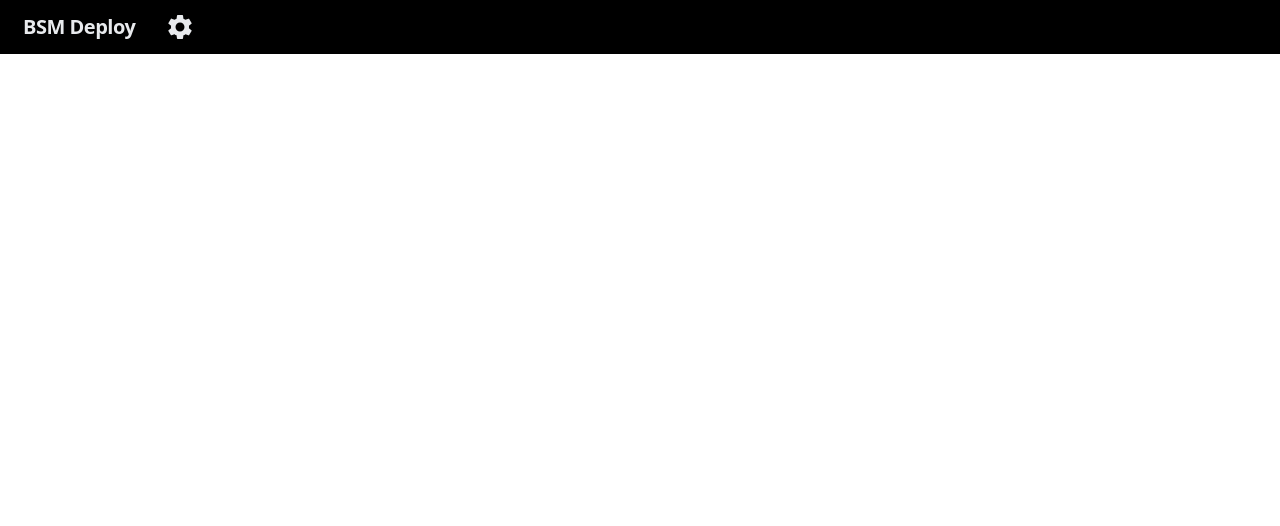
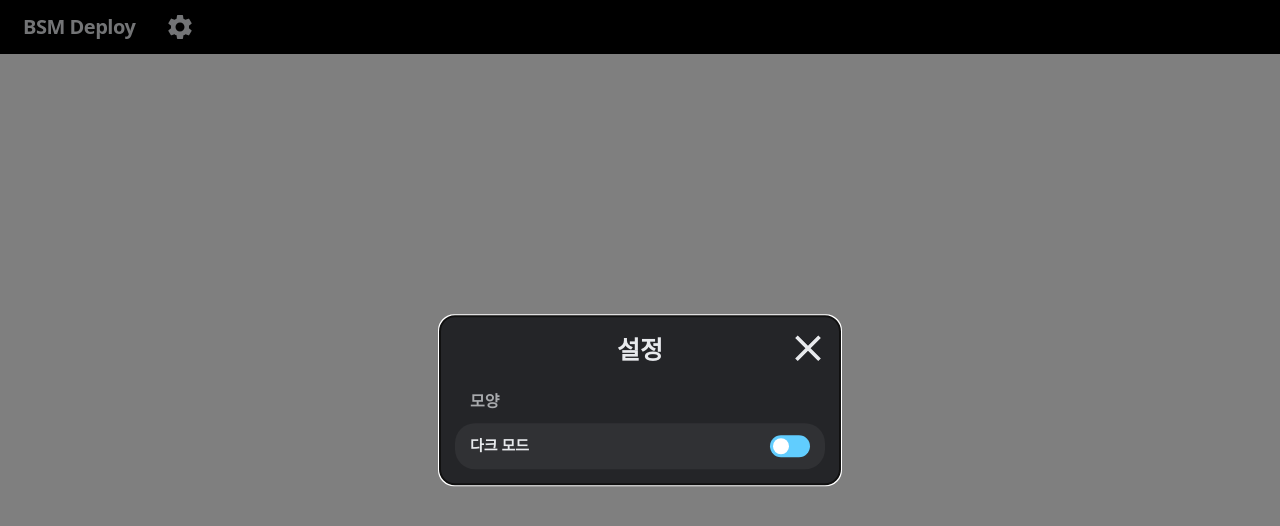
Before and after one commit to BSM-Deploy/BSM-Deploy-Frontend, a Next.js app: page / in a window 1280 px wide. Both pictures are taken after a click on the element 180 px from the left and 27 px from the top of the page. Shown: the top 526 px of the page. Built offline with nearby package versions, Linux system fonts and the light colour scheme.

Commit message:
FEAT :: Setting Modal 퍼블리싱

```diff
--- a/components/layout/Header.tsx
+++ b/components/layout/Header.tsx
@@ -1,17 +1,23 @@
 import Link from "next/link";
 import React from "react";
 import { Settings } from "@mui/icons-material";
+import { settingModalState } from "@/store/atoms/modals/settingModal";
+import { useRecoilState } from "recoil";
 
 function Header() {
+  const [settingModal, setSettingModal] = useRecoilState(settingModalState);
   return (
     <header className="bg-black p-[5px] h-[54px] flex items-center gap-2">
       <Link
         href="/"
-        className="header-button text-[2rem] font-bold h-full tracking-tight px-[1.8rem]"
+        className="gray-button text-[2rem] font-bold h-full tracking-tight px-[1.8rem]"
       >
         BSM Deploy
       </Link>
-      <div className="!w-[4.4rem] !h-[4.4rem] header-button">
+      <div
+        className="!w-[4.4rem] !h-[4.4rem] gray-button"
+        onClick={() => setSettingModal(true)}
+      >
         <Settings className="text-textLightGray !text-5xl" />
       </div>
     </header>
--- /dev/null
+++ b/components/modals/SettingModal.tsx
@@ -0,0 +1,43 @@
+import { settingModalState } from "@/store/atoms/modals/settingModal";
+import { Modal } from "@mui/material";
+import React, { useEffect, useState } from "react";
+import { useRecoilState } from "recoil";
+import { MdClear } from "react-icons/md";
+
+function SettingModal() {
+  const [settingModal, setSettingModal] = useRecoilState(settingModalState);
+  const [mount, setMount] = useState(false);
+  useEffect(() => {
+    setMount(true);
+
+    return () => setMount(false);
+  }, []);
+  return (
+    <Modal open={settingModal} onClose={() => setSettingModal(false)}>
+      <div className="w-[40rem] flex p-6 rounded-3xl flex-col bg-modalBackground top-1/2 left-1/2 -translate-y-1/2 -translate-x-1/2 absolute">
+        <h1 className="text-textLightGray text-[2.5rem] font-bold text-center">
+          설정
+        </h1>
+        <button
+          className="gray-button absolute top-4 right-4"
+          onClick={() => setSettingModal(false)}
+        >
+          <MdClear className="text-textLightGray" size={44} />
+        </button>
+        <div>
+          <h3 className="text-textDarkGray text-[1.6rem] px-6 pt-8 pb-4 font-bold">
+            모양
+          </h3>
+          <div className="px-6 flex justify-between rounded-4xl bg-modalBlack h-[46px] items-center">
+            <span className="text-textLightGray font-bold">다크 모드</span>
+            <div className="w-16 h-[2.2rem] rounded-full bg-blue relative cursor-pointer">
+              <div className="w-[1.6rem] h-[1.6rem] bg-white rounded-full absolute left-[0.3rem] top-[0.3rem]" />
+            </div>
+          </div>
+        </div>
+      </div>
+    </Modal>
+  );
+}
+
+export default SettingModal;
--- a/package.json
+++ b/package.json
@@ -21,6 +21,8 @@
     "next": "13.2.3",
     "react": "18.2.0",
     "react-dom": "18.2.0",
+    "react-icons": "^4.8.0",
+    "recoil": "^0.7.7",
     "typescript": "4.9.5"
   },
   "devDependencies": {
--- a/pages/_app.tsx
+++ b/pages/_app.tsx
@@ -1,6 +1,13 @@
-import '@/styles/globals.css'
-import type { AppProps } from 'next/app'
+import SettingModal from "@/components/modals/SettingModal";
+import "@/styles/globals.css";
+import type { AppProps } from "next/app";
+import { RecoilRoot } from "recoil";
 
 export default function App({ Component, pageProps }: AppProps) {
-  return <Component {...pageProps} />
+  return (
+    <RecoilRoot>
+      <Component {...pageProps} />
+      <SettingModal />
+    </RecoilRoot>
+  );
 }
--- /dev/null
+++ b/store/atoms/modals/settingModal.tsx
@@ -0,0 +1,6 @@
+import { atom } from "recoil";
+
+export const settingModalState = atom<boolean>({
+  key: "SettingModalState",
+  default: false,
+});
--- a/styles/globals.css
+++ b/styles/globals.css
@@ -6,10 +6,13 @@
   html{
     font-size: 10px;
   }
+  body{
+    font-size: 1.5rem;
+  }
 }
 
 @layer components{
-  .header-button {
+  .gray-button {
     @apply active:scale-90 hover:bg-grayHover duration-[.25s] rounded-xl text-textLightGray cursor-pointer inline-flex items-center justify-center
   }
 }
--- a/tailwind.config.js
+++ b/tailwind.config.js
@@ -11,8 +11,13 @@ module.exports = {
         darkGray: "#282828",
         lightGray: "#858585",
         textLightGray: "#E8EAED",
-        textDartGray: "#A8AAAD",
+        textDarkGray: "#A8AAAD",
         grayHover: "#535455",
+        modalBackground: "#242528",
+        modalBlack: "#303134",
+      },
+      borderRadius: {
+        "4xl": "2rem",
       },
     },
   },
```
Also changed, not shown: 1 other file (tests, documents, lock files or other folders).
